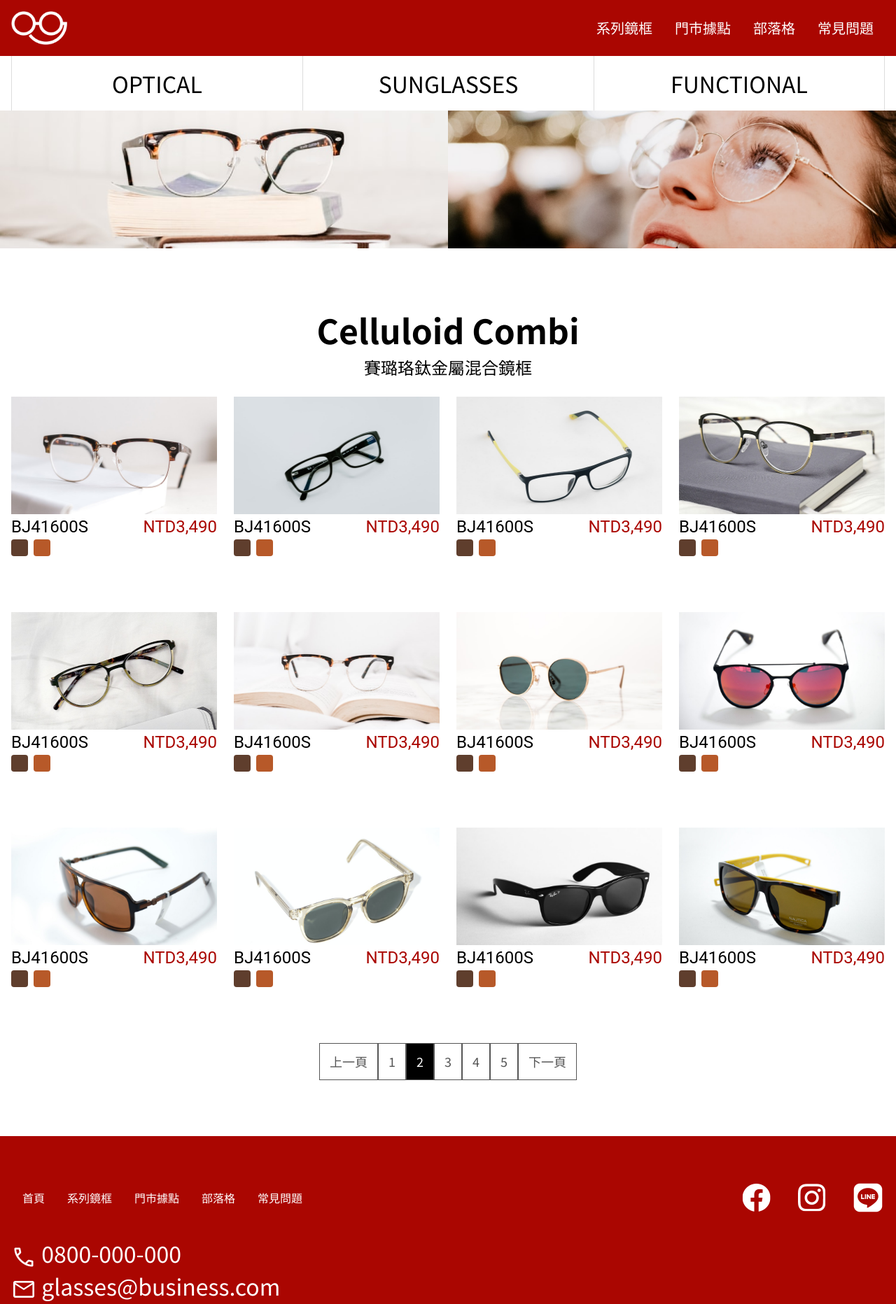
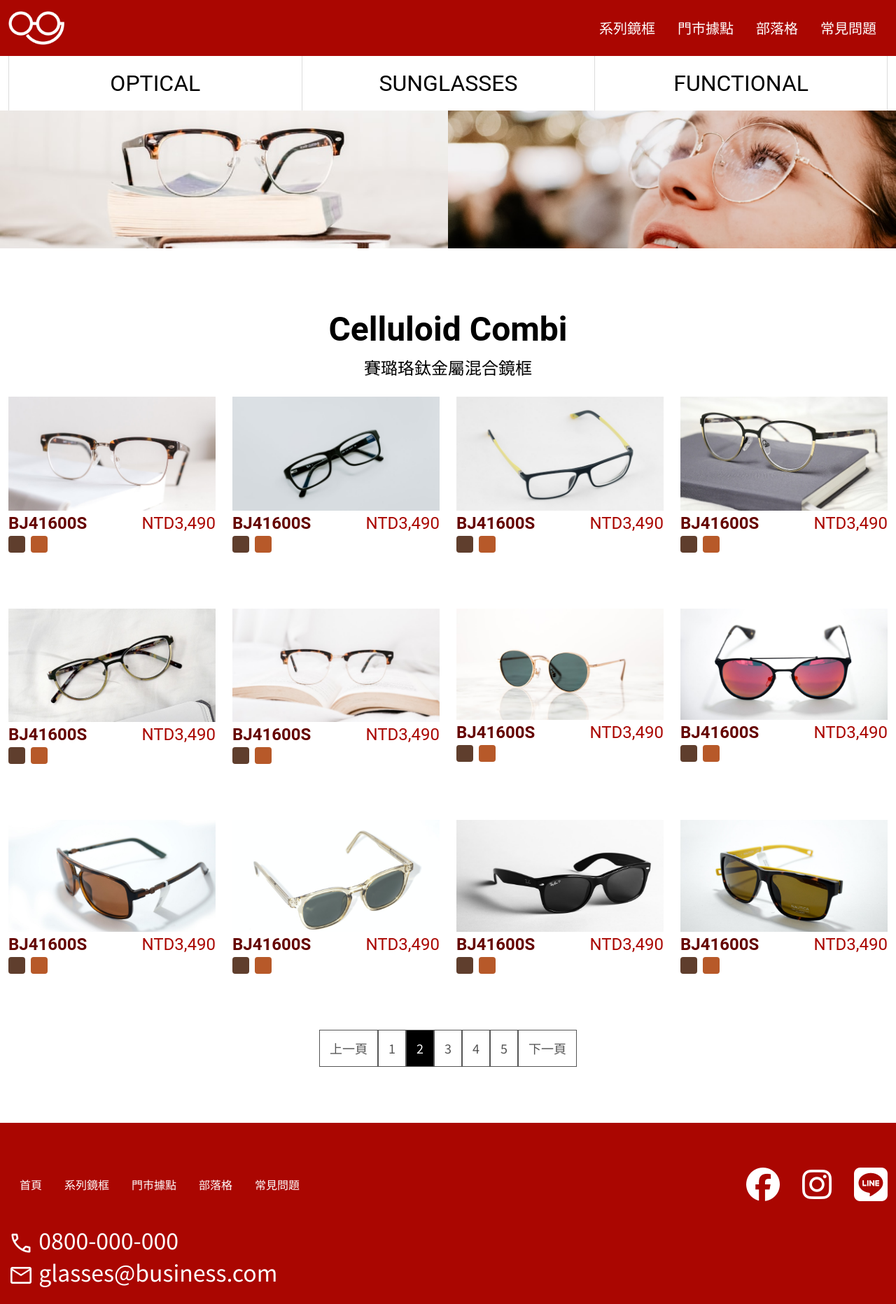
Before and after one commit to a2020chin/w4-glasses-scss, a plain HTML site: page series.html in a window 1280 px wide. Shown: the top 1864 px of the page at 70% size. Drawn offline with nearby package versions, Linux system fonts and the light colour scheme; a web font is replaced by a local one.

Commit message:
Update 2022-08-25T16:35:29.735Z

```diff
--- a/index.html
+++ b/index.html
@@ -41,12 +41,12 @@
     <div class="container w-100 ">
       <p class="fz-px-36 color-primary fz-sm-2">Promise-Desert 2020 早春系列</p>
       <h1 class="mb-1">看得清，才能看得遠</h1>
-      <a href="" class="btn p-btn">立即購買</a>
+      <a href="#" class="btn p-btn d-inline-block">立即購買</a>
     </div>
   </div>
   <div class="bg-contextbg">
     <div class="container">
-      <h2 class="text-center pt-10 pb-4">用專業的心，做專業的事</h2>
+      <h2 class="text-center pt-10 pb-4 pt-sm-5">用專業的心，做專業的事</h2>
       <ul class="row">
         <li class="col-3 col-md-6 col-sm-12">
           <span class="material-symbols-outlined icon">
@@ -81,72 +81,72 @@
     </div>
   </div>
   <div class="container">
-    <h2 class="text-center pt-10 pb-6">經典系列鏡框</h2>
+    <h2 class="text-center pt-10 pb-6 pt-sm-5">經典系列鏡框</h2>
     <ul class="row flex-md-column align-items-center mb-10">
       <li class="col-4 col-md-6 col-sm-12">
-        <img src="/assets/images/home-section3-1.png" alt="" class="mb-1">
-        <h2 class="font-style-italic text-center color-secondary mb-md-3 fz-sm-6">OPTICAL</h2>
+        <img src="/assets/images/home-section3-1.png" alt="OPTICAL" class="mb-1">
+        <h2 class="font-secondary font-style-italic text-center color-secondary mb-md-3 fz-sm-6">OPTICAL</h2>
       </li>
       <li class="col-4 col-md-6 col-sm-12">
-        <img src="/assets/images/home-section3-2.png" alt="" class="mb-1">
-        <h2 class="font-style-italic text-center color-secondary mb-md-3 fz-sm-6">SUNGLASSES</h2>
+        <img src="/assets/images/home-section3-2.png" alt="SUNGLASSES" class="mb-1">
+        <h2 class="font-secondary font-style-italic text-center color-secondary mb-md-3 fz-sm-6">SUNGLASSES</h2>
       </li>
       <li class="col-4 col-md-6 col-sm-12">
-        <img src="/assets/images/home-section3-3.png" alt="" class="mb-1">
-        <h2 class="font-style-italic text-center color-secondary fz-sm-6">FUNCTIONAL</h2>
+        <img src="/assets/images/home-section3-3.png" alt="FUNCTIONAL" class="mb-1">
+        <h2 class="font-secondary font-style-italic text-center color-secondary fz-sm-6">FUNCTIONAL</h2>
       </li>
     </ul>
   </div>
   <div class="joint">
     <div class="container">
-      <h2 class="text-center color-white pt-10 pb-6">聯名設計鏡框</h2>
+      <h2 class="text-center color-white pt-10 pb-6 pt-sm-5">聯名設計鏡框</h2>
       <ul class="d-flex flex-wrap">
         <li class="w-50 mb-10 w-md-100 mb-md-3">
-          <img src="/assets/images/home-section4-1.png" alt="" class="d-sm-none">
-          <img src="/assets/images/home-section4-1-sm.png" alt="" class="d-none d-sm-block">
-          <h2 class="bg-white font-style-italic text-center color-secondary py-1 fz-sm-6">DOUBLE A+</h2>
+          <img src="/assets/images/home-section4-1.png" alt="DOUBLE A+" class="d-sm-none">
+          <img src="/assets/images/home-section4-1-sm.png" alt="DOUBLE A+" class="d-none d-sm-block">
+          <h2 class="font-secondary bg-white font-style-italic text-center color-secondary py-1 fz-sm-6">DOUBLE A+</h2>
         </li>
         <li class="w-50 mb-10 w-md-100">
-          <img src="/assets/images/home-section4-2.png" alt="" class="d-sm-none">
-          <img src="/assets/images/home-section4-2-sm.png" alt="" class="d-none d-sm-block">
-          <h2 class="bg-white font-style-italic text-center color-secondary py-1 fz-sm-6">YOUTH</h2>
+          <img src="/assets/images/home-section4-2.png" alt="YOUTH" class="d-sm-none">
+          <img src="/assets/images/home-section4-2-sm.png" alt="YOUTH" class="d-none d-sm-block">
+          <h2 class="font-secondary bg-white font-style-italic text-center color-secondary py-1 fz-sm-6">YOUTH</h2>
         </li>
       </ul>
     </div>
   </div>
   <div class="container mb-10 mb-sm-5">
-    <h2 class="text-center pt-10 pb-6">顧客推薦</h2>
+    <h2 class="text-center pt-10 pb-6 pt-sm-5">顧客推薦</h2>
     <ul class="row">
       <li class="col-3 col-md-6 col-sm-12 mb-md-3 mb-sm-2">
         <div class="card">
-          <img src="/assets/images/home-section5-1.png" alt="">
+          <img src="/assets/images/home-section5-1.png" alt="Jessy">
           <h3 class="fz-2 px-2 pt-2 pb-1 color-black">Jessy</h3>
-          <p class="pb-12 px-2">眼鏡品質優良，下次還會想來這邊購買！</p>
-          <p class="pb-2 px-2 color-dove fz-px-14">2021/06/20</p>
+          <p class="mb-9 mx-2">眼鏡品質優良，下次還會想來這邊購買！</p>
+          <time class="ml-2 mb-2 color-dove fz-px-14">2021/06/20</time>
         </div>
       </li>
       <li class="col-3 col-md-6 col-sm-12 mb-md-3 mb-sm-2">
         <div class="card">
-          <img src="/assets/images/home-section5-2.png" alt="">
+          <img src="/assets/images/home-section5-2.png" alt="凱倫">
           <h3 class="fz-2 px-2 pt-2 pb-1 color-black">凱倫</h3>
-          <p class="pb-9 px-2">做工細緻、鏡架很輕盈，待久也不會覺得有負擔，推薦給大家！</p>
-          <p class="pb-2 px-2 color-dove fz-px-14">2021/04/18</p>
+          <p class="mb-9 mx-2">做工細緻、鏡架很輕盈，待久也不會覺得有負擔，推薦給大家！</p>
+          <time class="ml-2 mb-2 color-dove fz-px-14">2021/04/18</time>
         </div>
       </li>
       <li class="col-3 col-md-6 col-sm-12 mb-sm-2">
         <div class="card">
-          <img src="/assets/images/home-section5-3.png" alt="">
+          <img src="/assets/images/home-section5-3.png" alt="悠悠">
           <h3 class="fz-2 px-2 pt-2 pb-1 color-black">悠悠</h3>
-          <p class="pb-9 px-2">謝謝客服人員的詳細回答，成功買到了喜歡的眼鏡，下次會再回購！</p>
-          <p class="pb-2 px-2 color-dove fz-px-14">2020/12/25</p>
+          <p class="mb-9 mx-2">謝謝客服人員的詳細回答，成功買到了喜歡的眼鏡，下次會再回購！</p>
+          <time class="ml-2 mb-2 color-dove fz-px-14">2020/12/25</time>
         </div>
       </li>
       <li class="col-3 col-md-6 col-sm-12">
         <div class="card">
-          <img src="/assets/images/home-section5-4.png" alt="">
+          <img src="/assets/images/home-section5-4.png" alt="Kyuan">
           <h3 class="fz-2 px-2 pt-2 pb-1 color-black">Kyuan</h3>
-          <p class="pb-9 px-2">服務很好，品質沒有任何問題，非常喜歡。</p>
-          <p class="pb-2 px-2 color-dove fz-px-14">2020/10/31</p>
+          <p class="mb-9 mx-2">服務很好，品質沒有任何問題，非常喜歡。</p>
+          <time class="ml-2 mb-2 color-dove fz-px-14">2020/10/31</time>
         </div>
       </li>
     </ul>
@@ -159,9 +159,9 @@
           <p class="mb-3 fz-px-20 lh-text">我們相當重視您的意見，若您有任何疑問，可先參考「常見問題」，若仍有任何問題，請填妥以下資料，我們會在近期與您聯繫。</p>
           <form class="from flex-column">
             <label class="mb-1 d-block color-black" for="name">姓名</label>
-            <input class="mb-2 d-block w-100 from-input" type="text" id="name" name="name" placeholder="陳小明">
+            <input class="mb-2 d-block w-100 from-input" type="tel" id="name" name="name" placeholder="陳小明">
             <label class="mb-1 d-block color-black" for="tel">聯絡電話</label>
-            <input class="mb-2 d-block w-100 from-input" type="text" id="tel" name="tel" placeholder="0912-345-678">
+            <input class="mb-2 d-block w-100 from-input" type="email" id="tel" name="tel" placeholder="0912-345-678">
             <label class="mb-1 d-block color-black" for="email">電子郵件</label>
             <input class="mb-2 d-block w-100 from-input" type="text" id="email" name="email"
               placeholder="example@email.com">
@@ -208,14 +208,16 @@
           </li>
         </ul>
         <ul class="d-flex gap-4 align-items-center gap-md-2 gap-sm-1 align-items-sm-start">
-          <li><a href="#" class="d-block ft-icon"><img src="./assets/images/ic-social-fb.png" alt=""></a></li>
-          <li><a href="#" class="d-block ft-icon"><img src="/assets/images/ic_social_ig.png" alt=""></a></li>
-          <li><a href="#" class="d-block ft-icon"><img src="/assets/images/ic_social_line.png" alt=""></a></li>
+          <li><a href="#" class="d-block ft-icon color-white hover"><i class="fa-brands fa-facebook"></i></a>
+          </li>
+          <li><a href="#" class="d-block ft-icon color-white hover"><i class="fa-brands fa-instagram"></i></a></a>
+          </li>
+          <li><a href="#" class="d-block ft-icon color-white hover"><i class="fa-brands fa-line"></i></a></li>
         </ul>
       </div>
       <ul class="d-sm-none">
         <li class="mb-1">
-          <a href="#" class="fz-4 color-white fz-sm-2">
+          <a href="tel:+0800-000-000" class="fz-4 color-white fz-sm-2 hover">
             <span class="vertical-middle ft-contact material-symbols-outlined">
               call
             </span>
@@ -223,7 +225,7 @@
           </a>
         </li>
         <li class="pb-4 ft-border">
-          <a href="#" class="fz-4 color-white fz-sm-2">
+          <a href="mailto:xxxd@hexschool.com" class="fz-4 color-white fz-sm-2 hover">
             <span class="vertical-middle ft-contact material-symbols-outlined">
               mail
             </span>
@@ -244,6 +246,7 @@
       </div>
     </div>
   </footer>
+  <script src="https://kit.fontawesome.com/378b07369f.js" crossorigin="anonymous"></script>
   <script src="https://cdnjs.cloudflare.com/ajax/libs/jquery/3.6.0/jquery.min.js"></script>
   <script src="./assets/js/vendors.js"></script>
   <script src="./assets/js/all.js"></script>
--- a/series.html
+++ b/series.html
@@ -38,139 +38,139 @@
 
   <main>
     <ul class="container d-flex justify-content-space-between text-center series-nav">
-        <li><a href="#" class="d-block fz-4 color-black py-3">OPTICAL</a></li>
-        <li><a href="#" class="d-block fz-4 color-black py-3">SUNGLASSES</a></li>
-        <li><a href="#" class="d-block fz-4 color-black py-3">FUNCTIONAL</a></li>
+        <li><a href="#" class="font-secondary d-block fz-4 color-black py-3">OPTICAL</a></li>
+        <li><a href="#" class="font-secondary d-block fz-4 color-black py-3">SUNGLASSES</a></li>
+        <li><a href="#" class="font-secondary d-block fz-4 color-black py-3">FUNCTIONAL</a></li>
     </ul>
     <ul class="justify-content-space-between text-center series-md-nav">
-        <li><a href="#" class="d-block fz-4 color-black py-3">OPTICAL</a></li>
-        <li><a href="#" class="d-block fz-4 color-black py-3">SUNGLASSES</a></li>
-        <li><a href="#" class="d-block fz-4 color-black py-3">FUNCTIONAL</a></li>
+        <li><a href="#" class="font-secondary d-block fz-4 color-black py-3">OPTICAL</a></li>
+        <li><a href="#" class="font-secondary d-block fz-4 color-black py-3">SUNGLASSES</a></li>
+        <li><a href="#" class="font-secondary d-block fz-4 color-black py-3">FUNCTIONAL</a></li>
     </ul>
     <div class="mb-10 d-flex">
-        <img src="./assets/images/product-header-1.png" alt="" class="w-50">
-        <img src="./assets/images/product-header-2.png" alt="" class="w-50">
+        <img src="./assets/images/product-header-1.png" alt="banner" class="w-50">
+        <img src="./assets/images/product-header-2.png" alt="banner" class="w-50">
     </div>
     <div class="container text-center">
-        <h2 class="color-black">Celluloid Combi</h2>
+        <h2 class="font-secondary color-black">Celluloid Combi</h2>
         <p class="fz-3 color-black mb-3">賽璐珞鈦金屬混合鏡框</p>
     </div>
     <div class="container">
-        <div class="row">
-            <div class="item col-3 mb-10 col-md-6 col-sm-12 mb-sm-3 mb-md-5">
-                <img src="./assets/images/product-1.png" alt="">
+        <ul class="row">
+            <li class="item col-3 mb-10 col-md-6 col-sm-12 mb-sm-3 mb-md-5">
+                <img src="./assets/images/product-1.png" alt="product-1">
                 <div class="d-flex justify-content-space-between">
-                    <p class="fz-3 font-secondary">BJ41600S</p>
+                    <h3 class="fz-3 font-secondary">BJ41600S</h3>
                     <p class="fz-3 color-secondary font-secondary">NTD3,490</p>
                 </div>
                 <div class="d-flex">
                     <div class="item-color-1 mr-1"></div>
                     <div class="item-color-2"></div>
                 </div>
-            </div>
-            <div class="item col-3 mb-10 col-md-6 col-sm-12 mb-sm-3 mb-md-5">
-                <img src="./assets/images/product-2.png" alt="">
+            </li>
+            <li class="item col-3 mb-10 col-md-6 col-sm-12 mb-sm-3 mb-md-5">
+                <img src="./assets/images/product-2.png" alt="product-2">
                 <div class="d-flex justify-content-space-between">
-                    <p class="fz-3 font-secondary">BJ41600S</p>
+                    <h3 class="fz-3 font-secondary">BJ41600S</h3>
                     <p class="fz-3 color-secondary font-secondary">NTD3,490</p>
                 </div>
                 <div class="d-flex">
                     <div class="item-color-1 mr-1"></div>
                     <div class="item-color-2"></div>
                 </div>
-            </div>
-            <div class="item col-3 mb-10 col-md-6 col-sm-12 mb-sm-3 mb-md-5">
-                <img src="./assets/images/product-3.png" alt="">
+            </li>
+            <li class="item col-3 mb-10 col-md-6 col-sm-12 mb-sm-3 mb-md-5">
+                <img src="./assets/images/product-3.png" alt="product-3">
                 <div class="d-flex justify-content-space-between">
-                    <p class="fz-3 font-secondary">BJ41600S</p>
+                    <h3 class="fz-3 font-secondary">BJ41600S</h3>
                     <p class="fz-3 color-secondary font-secondary">NTD3,490</p>
                 </div>
                 <div class="d-flex">
                     <div class="item-color-1 mr-1"></div>
                     <div class="item-color-2"></div>
                 </div>
-            </div>
-            <div class="item col-3 mb-10 col-md-6 col-sm-12 mb-sm-3 mb-md-5">
-                <img src="./assets/images/product-4.png" alt="">
+            </li>
+            <li class="item col-3 mb-10 col-md-6 col-sm-12 mb-sm-3 mb-md-5">
+                <img src="./assets/images/product-4.png" alt="product-4">
                 <div class="d-flex justify-content-space-between">
-                    <p class="fz-3 font-secondary">BJ41600S</p>
+                    <h3 class="fz-3 font-secondary">BJ41600S</h3>
                     <p class="fz-3 color-secondary font-secondary">NTD3,490</p>
                 </div>
                 <div class="d-flex">
                     <div class="item-color-1 mr-1"></div>
                     <div class="item-color-2"></div>
                 </div>
-            </div>
-            <div class="item col-3 mb-10 col-md-6 col-sm-12 mb-sm-3 mb-md-5">
-                <img src="./assets/images/product-5.png" alt="">
+            </li>
+            <li class="item col-3 mb-10 col-md-6 col-sm-12 mb-sm-3 mb-md-5">
+                <img src="./assets/images/product-5.png" alt="product-5">
                 <div class="d-flex justify-content-space-between">
-                    <p class="fz-3 font-secondary">BJ41600S</p>
+                    <h3 class="fz-3 font-secondary">BJ41600S</h3>
                     <p class="fz-3 color-secondary font-secondary">NTD3,490</p>
                 </div>
                 <div class="d-flex">
                     <div class="item-color-1 mr-1"></div>
                     <div class="item-color-2"></div>
                 </div>
-            </div>
-            <div class="item col-3 mb-10 col-md-6 col-sm-12 mb-sm-3 mb-md-5">
-                <img src="./assets/images/product-6.png" alt="">
+            </li>
+            <li class="item col-3 mb-10 col-md-6 col-sm-12 mb-sm-3 mb-md-5">
+                <img src="./assets/images/product-6.png" alt="product-6">
                 <div class="d-flex justify-content-space-between">
-                    <p class="fz-3 font-secondary">BJ41600S</p>
+                    <h3 class="fz-3 font-secondary">BJ41600S</h3>
                     <p class="fz-3 color-secondary font-secondary">NTD3,490</p>
                 </div>
                 <div class="d-flex">
                     <div class="item-color-1 mr-1"></div>
                     <div class="item-color-2"></div>
                 </div>
-            </div>
-            <div class="item col-3 mb-10 col-md-6 col-sm-12 mb-sm-3 mb-md-5">
-                <img src="./assets/images/product-7.png" alt="">
+            </li>
+            <li class="item col-3 mb-10 col-md-6 col-sm-12 mb-sm-3 mb-md-5">
+                <img src="./assets/images/product-7.png" alt="product-7">
                 <div class="d-flex justify-content-space-between">
-                    <p class="fz-3 font-secondary">BJ41600S</p>
+                    <h3 class="fz-3 font-secondary">BJ41600S</h3>
                     <p class="fz-3 color-secondary font-secondary">NTD3,490</p>
                 </div>
                 <div class="d-flex">
                     <div class="item-color-1 mr-1"></div>
                     <div class="item-color-2"></div>
                 </div>
-            </div>
-            <div class="item col-3 mb-10 col-md-6 col-sm-12 mb-sm-3 mb-md-5">
-                <img src="./assets/images/product-8.png" alt="">
+            </li>
+            <li class="item col-3 mb-10 col-md-6 col-sm-12 mb-sm-3 mb-md-5">
+                <img src="./assets/images/product-8.png" alt="product-8">
                 <div class="d-flex justify-content-space-between">
-                    <p class="fz-3 font-secondary">BJ41600S</p>
+                    <h3 class="fz-3 font-secondary">BJ41600S</h3>
                     <p class="fz-3 color-secondary font-secondary">NTD3,490</p>
                 </div>
                 <div class="d-flex">
                     <div class="item-color-1 mr-1"></div>
                     <div class="item-color-2"></div>
                 </div>
-            </div>
-            <div class="item col-3 mb-10 col-md-6 col-sm-12 mb-sm-3 mb-md-5">
-                <img src="./assets/images/product-9.png" alt="">
+            </li>
+            <li class="item col-3 mb-10 col-md-6 col-sm-12 mb-sm-3 mb-md-5">
+                <img src="./assets/images/product-9.png" alt="product-9">
                 <div class="d-flex justify-content-space-between">
-                    <p class="fz-3 font-secondary">BJ41600S</p>
+                    <h3 class="fz-3 font-secondary">BJ41600S</h3>
                     <p class="fz-3 color-secondary font-secondary">NTD3,490</p>
                 </div>
                 <div class="d-flex">
                     <div class="item-color-1 mr-1"></div>
                     <div class="item-color-2"></div>
                 </div>
-            </div>
-            <div class="item col-3 mb-10 col-md-6 col-sm-12 mb-sm-3 mb-md-5">
-                <img src="./assets/images/product-10.png" alt="">
+            </li>
+            <li class="item col-3 mb-10 col-md-6 col-sm-12 mb-sm-3 mb-md-5">
+                <img src="./assets/images/product-10.png" alt="product-10">
                 <div class="d-flex justify-content-space-between">
-                    <p class="fz-3 font-secondary">BJ41600S</p>
+                    <h3 class="fz-3 font-secondary">BJ41600S</h3>
                     <p class="fz-3 color-secondary font-secondary">NTD3,490</p>
                 </div>
                 <div class="d-flex">
                     <div class="item-color-1 mr-1"></div>
                     <div class="item-color-2"></div>
                 </div>
-            </div>
+            </li>
             <div class="item col-3 mb-10 col-md-6 col-sm-12 mb-sm-3 ">
-                <img src="./assets/images/product-11.png" alt="">
+                <img src="./assets/images/product-11.png" alt="product-11">
                 <div class="d-flex justify-content-space-between">
-                    <p class="fz-3 font-secondary">BJ41600S</p>
+                    <h3 class="fz-3 font-secondary">BJ41600S</h3>
                     <p class="fz-3 color-secondary font-secondary">NTD3,490</p>
                 </div>
                 <div class="d-flex">
@@ -179,9 +179,9 @@
                 </div>
             </div>
             <div class="item col-3 mb-10 col-md-6 col-sm-12">
-                <img src="./assets/images/product-12.png" alt="">
+                <img src="./assets/images/product-12.png" alt="product-12">
                 <div class="d-flex justify-content-space-between">
-                    <p class="fz-3 font-secondary">BJ41600S</p>
+                    <h3 class="fz-3 font-secondary">BJ41600S</h3>
                     <p class="fz-3 color-secondary font-secondary">NTD3,490</p>
                 </div>
                 <div class="d-flex">
@@ -190,7 +190,7 @@
                 </div>
             </div>
 
-        </div>
+        </ul>
         <ul class="pagination mb-10">
             <li class="page-item"><a class="page-link" href="#">上一頁</a></li>
             <li class="page-item"><a class="page-link" href="#">1</a></li>
@@ -232,14 +232,16 @@
           </li>
         </ul>
         <ul class="d-flex gap-4 align-items-center gap-md-2 gap-sm-1 align-items-sm-start">
-          <li><a href="#" class="d-block ft-icon"><img src="./assets/images/ic-social-fb.png" alt=""></a></li>
-          <li><a href="#" class="d-block ft-icon"><img src="/assets/images/ic_social_ig.png" alt=""></a></li>
-          <li><a href="#" class="d-block ft-icon"><img src="/assets/images/ic_social_line.png" alt=""></a></li>
+          <li><a href="#" class="d-block ft-icon color-white hover"><i class="fa-brands fa-facebook"></i></a>
+          </li>
+          <li><a href="#" class="d-block ft-icon color-white hover"><i class="fa-brands fa-instagram"></i></a></a>
+          </li>
+          <li><a href="#" class="d-block ft-icon color-white hover"><i class="fa-brands fa-line"></i></a></li>
         </ul>
       </div>
       <ul class="d-sm-none">
         <li class="mb-1">
-          <a href="#" class="fz-4 color-white fz-sm-2">
+          <a href="tel:+0800-000-000" class="fz-4 color-white fz-sm-2 hover">
             <span class="vertical-middle ft-contact material-symbols-outlined">
               call
             </span>
@@ -247,7 +249,7 @@
           </a>
         </li>
         <li class="pb-4 ft-border">
-          <a href="#" class="fz-4 color-white fz-sm-2">
+          <a href="mailto:xxxd@hexschool.com" class="fz-4 color-white fz-sm-2 hover">
             <span class="vertical-middle ft-contact material-symbols-outlined">
               mail
             </span>
@@ -268,6 +270,7 @@
       </div>
     </div>
   </footer>
+  <script src="https://kit.fontawesome.com/378b07369f.js" crossorigin="anonymous"></script>
   <script src="https://cdnjs.cloudflare.com/ajax/libs/jquery/3.6.0/jquery.min.js"></script>
   <script src="./assets/js/vendors.js"></script>
   <script src="./assets/js/all.js"></script>
```
Also changed, not shown: assets/style/all.css, 1 other file.
